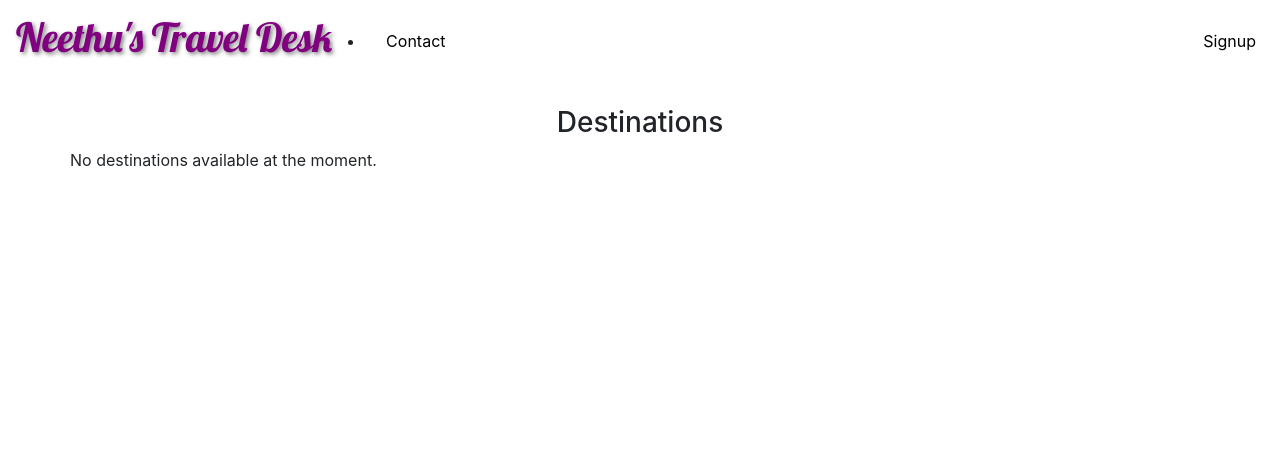
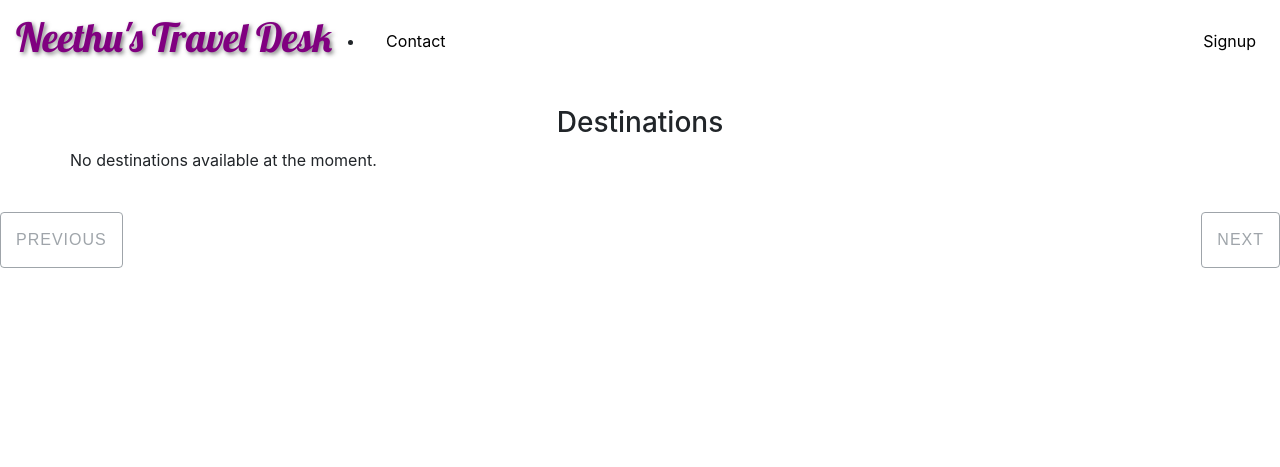
Before and after one commit to ci-sumi/neethus-travel-desk, a Django app: page /accounts/destinations_list/ in a window 1280 px wide. Shown: the top 467 px of the page. Run offline with Django 5.2, Linux system fonts and the light colour scheme; some libraries are stand-ins or nearby versions.

Commit message:
Update Django Paginator in destination list template

```diff
--- a/core/accounts/templates/destination_list.html
+++ b/core/accounts/templates/destination_list.html
@@ -5,7 +5,7 @@
     <h3 class="text-center">Destinations</h3>
     <div class="row">
         <!-- Loop through destinations and display them as cards -->
-        {% for destination in destinations %}
+        {% for destination in page_obj.object_list %}
         <div class="col-md-4 mb-4">
             <div class="card shadow-sm h-100">
                 <!-- Destination Image (Optional) -->
@@ -44,4 +44,23 @@
         {% endfor %}
     </div>
 </div>
+
+  <!-- Pagination Controls -->
+  <div class="d-flex justify-content-between mt-4">
+    <div class="btn-group">
+        {% if page_obj.has_previous %}
+            <a class="btn btn-outline-secondary" href="?page={{ page_obj.previous_page_number }}">Previous</a>
+        {% else %}
+            <span class="btn btn-outline-secondary disabled">Previous</span>
+        {% endif %}
+    </div>
+    <div class="btn-group">
+        {% if page_obj.has_next %}
+            <a class="btn btn-outline-secondary" href="?page={{ page_obj.next_page_number }}">Next</a>
+        {% else %}
+            <span class="btn btn-outline-secondary disabled">Next</span>
+        {% endif %}
+    </div>
+</div>
+
 {% endblock %}
```
